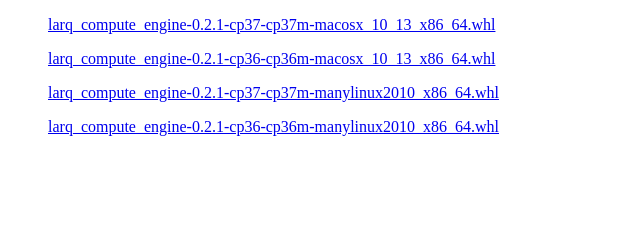
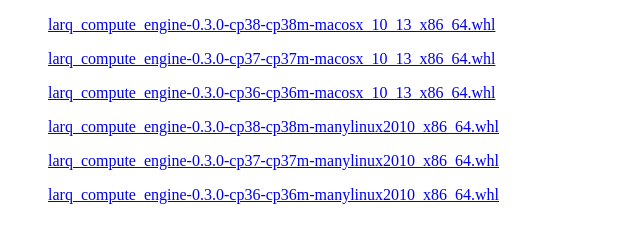
Before and after one commit to AdamHillier/lce-pypi-repo, a plain HTML site: page larq-compute-engine/index.html in a window 1280 px wide. Shown: the whole page, without its empty margins (0-640 px from the left). Drawn offline with Linux system fonts and the light colour scheme.

Commit message:
v3.0-nightly

```diff
--- a/larq-compute-engine/index.html
+++ b/larq-compute-engine/index.html
@@ -4,26 +4,38 @@
     <body>
         <ul>
             <a
-                href="https://github.com/AdamHillier/lce-pypi-repo/releases/download/v2.1-nightly/larq_compute_engine-0.2.1-cp37-cp37m-macosx_10_13_x86_64.whl"
-                >larq_compute_engine-0.2.1-cp37-cp37m-macosx_10_13_x86_64.whl</a
+                href="https://github.com/AdamHillier/lce-pypi-repo/releases/download/v3.0-nightly/larq_compute_engine-0.3.0-cp38-cp38m-macosx_10_13_x86_64.whl"
+                >larq_compute_engine-0.3.0-cp38-cp38m-macosx_10_13_x86_64.whl</a
             >
         </ul>
         <ul>
             <a
-                href="https://github.com/AdamHillier/lce-pypi-repo/releases/download/v2.1-nightly/larq_compute_engine-0.2.1-cp36-cp36m-macosx_10_13_x86_64.whl"
-                >larq_compute_engine-0.2.1-cp36-cp36m-macosx_10_13_x86_64.whl</a
+                href="https://github.com/AdamHillier/lce-pypi-repo/releases/download/v3.0-nightly/larq_compute_engine-0.3.0-cp37-cp37m-macosx_10_13_x86_64.whl"
+                >larq_compute_engine-0.3.0-cp37-cp37m-macosx_10_13_x86_64.whl</a
             >
         </ul>
         <ul>
             <a
-                href="https://github.com/AdamHillier/lce-pypi-repo/releases/download/v2.1-nightly/larq_compute_engine-0.2.1-cp37-cp37m-manylinux2010_x86_64.whl"
-                >larq_compute_engine-0.2.1-cp37-cp37m-manylinux2010_x86_64.whl</a
+                href="https://github.com/AdamHillier/lce-pypi-repo/releases/download/v3.0-nightly/larq_compute_engine-0.3.0-cp36-cp36m-macosx_10_13_x86_64.whl"
+                >larq_compute_engine-0.3.0-cp36-cp36m-macosx_10_13_x86_64.whl</a
             >
         </ul>
         <ul>
             <a
-                href="https://github.com/AdamHillier/lce-pypi-repo/releases/download/v2.1-nightly/larq_compute_engine-0.2.1-cp36-cp36m-manylinux2010_x86_64.whl"
-                >larq_compute_engine-0.2.1-cp36-cp36m-manylinux2010_x86_64.whl</a
+                href="https://github.com/AdamHillier/lce-pypi-repo/releases/download/v3.0-nightly/larq_compute_engine-0.3.0-cp38-cp38m-manylinux2010_x86_64.whl"
+                >larq_compute_engine-0.3.0-cp38-cp38m-manylinux2010_x86_64.whl</a
+            >
+        </ul>
+        <ul>
+            <a
+                href="https://github.com/AdamHillier/lce-pypi-repo/releases/download/v3.0-nightly/larq_compute_engine-0.3.0-cp37-cp37m-manylinux2010_x86_64.whl"
+                >larq_compute_engine-0.3.0-cp37-cp37m-manylinux2010_x86_64.whl</a
+            >
+        </ul>
+        <ul>
+            <a
+                href="https://github.com/AdamHillier/lce-pypi-repo/releases/download/v3.0-nightly/larq_compute_engine-0.3.0-cp36-cp36m-manylinux2010_x86_64.whl"
+                >larq_compute_engine-0.3.0-cp36-cp36m-manylinux2010_x86_64.whl</a
             >
         </ul>
     </body>
```
